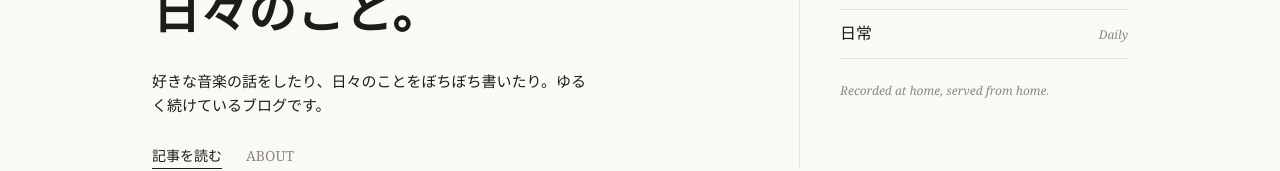
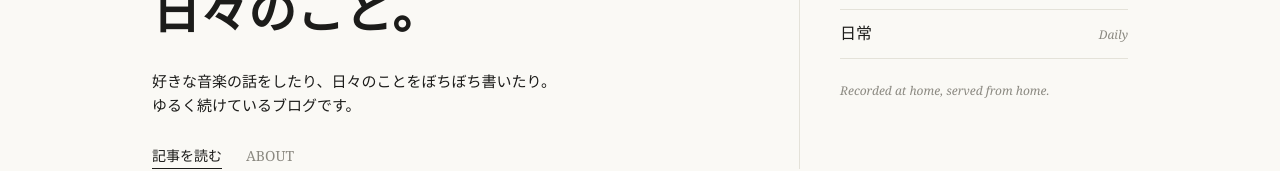
Before and after one commit to tsugunaga-46/my-blog, a Next.js app: page / in a window 1280 px wide. Shown: the part 277-448 px from the top of the page. Built offline with nearby package versions, Linux system fonts and the light colour scheme.

Commit message:
Add line break in homepage lede for better rhythm

```diff
--- a/src/app/page.tsx
+++ b/src/app/page.tsx
@@ -23,7 +23,9 @@ export default function Home() {
             好きなことと、日々のこと。
           </h1>
           <p className="mt-6 max-w-md leading-relaxed text-[15px]">
-            好きな音楽の話をしたり、日々のことをぼちぼち書いたり。ゆるく続けているブログです。
+            好きな音楽の話をしたり、日々のことをぼちぼち書いたり。
+            <br />
+            ゆるく続けているブログです。
           </p>
           <div className="mt-7 flex gap-6 text-sm font-[family-name:var(--font-serif-latin)]">
             <Link href="/blog" className="border-b border-foreground pb-0.5">
```
